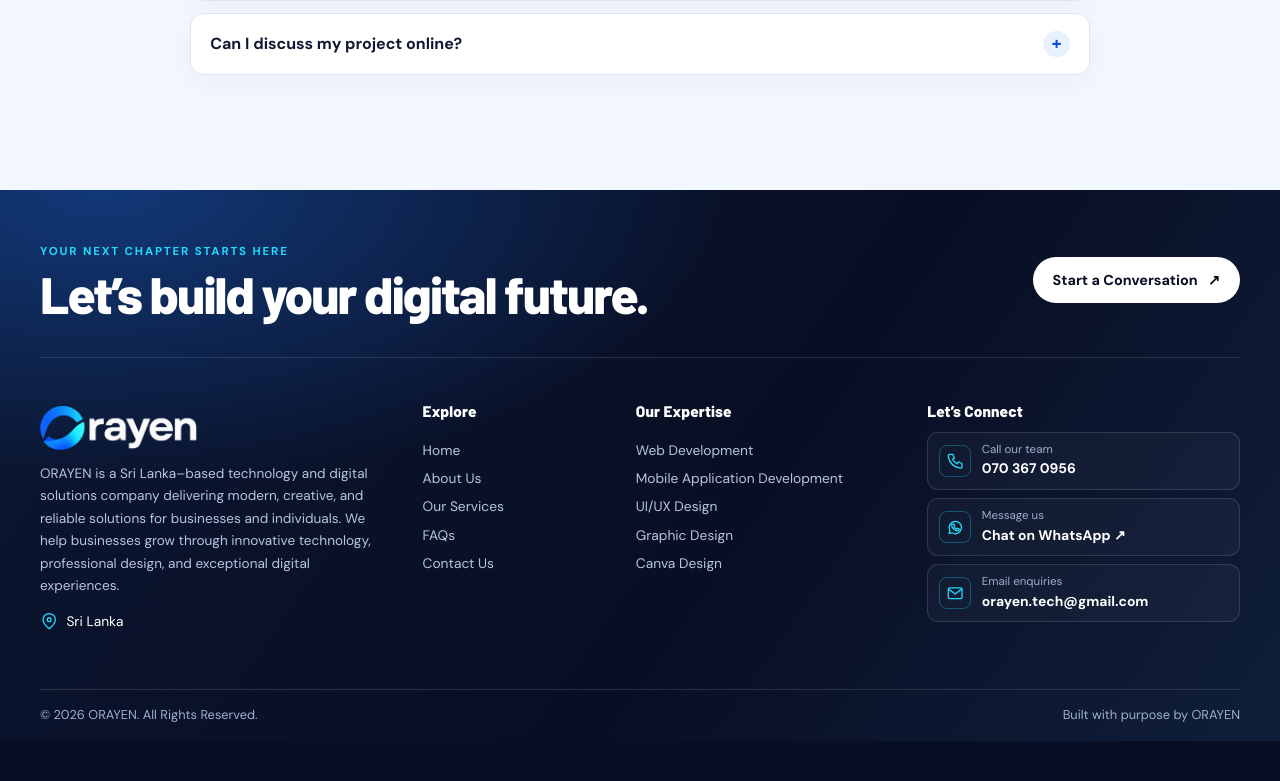
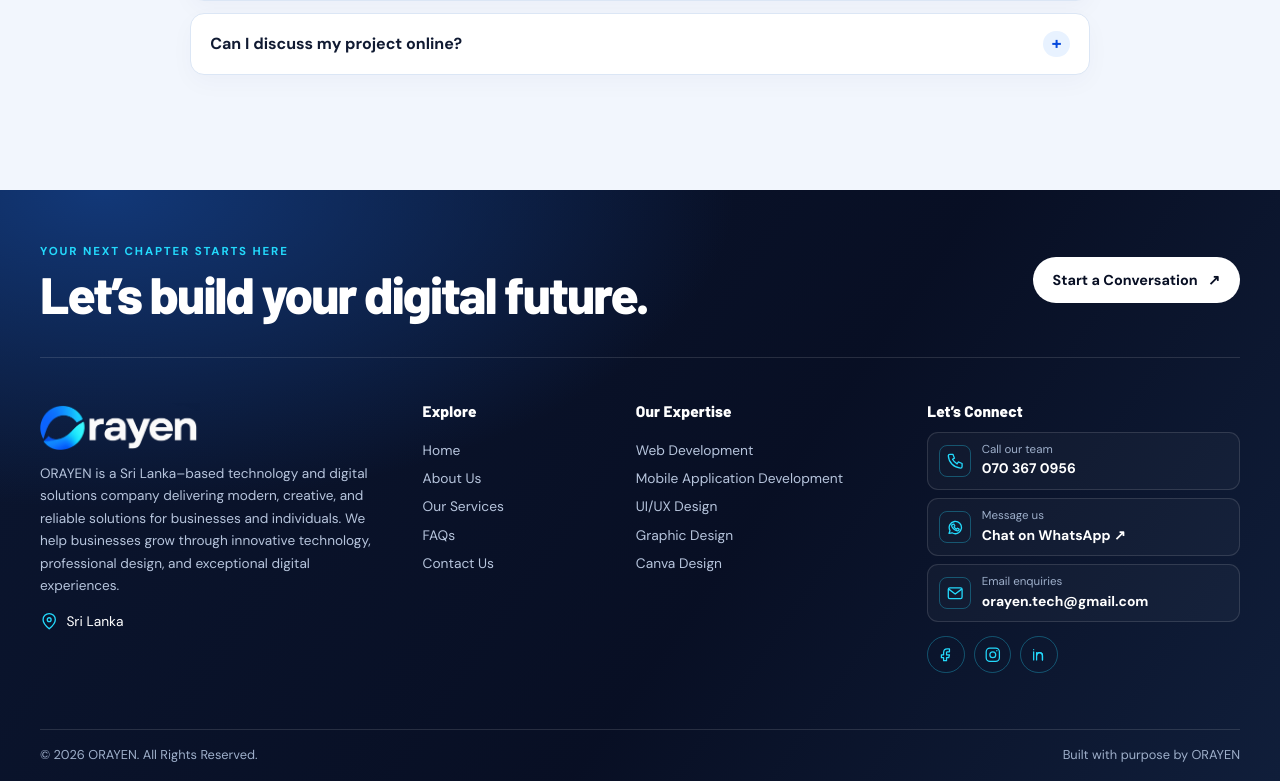
Before and after one commit to Orayen-Tech/orayen-website-v3, a React (Vite) app: page / in a window 1280 px wide. Shown: the part 4803-5584 px from the top of the page. Before the commit the page ends 5544 px from the top, so only its background shows below. Built offline with nearby package versions, Linux system fonts and the light colour scheme.

Commit message:
feat: add social media icons to footer

```diff
--- a/src/index.css
+++ b/src/index.css
@@ -219,6 +219,10 @@ h2 + .body-copy { margin-top: 1.4rem; }
 .footer-contact-copy { @apply flex flex-col; min-width: 0; gap: .12rem; }
 .footer-contact-label { color: #9eafca; font-size: .72rem; line-height: 1.3; }
 .footer-contact-value { color: white; font-size: .87rem; font-weight: 700; line-height: 1.4; overflow-wrap: anywhere; }
+.footer-socials { @apply flex items-center; gap: .55rem; margin-top: .35rem; }
+.footer-socials a { @apply grid place-items-center; width: 2.35rem; height: 2.35rem; border: 1px solid #23d9fc50; border-radius: 50%; color: var(--cyan); transition: color .2s, background .2s, transform .2s; }
+.footer-socials a:hover { transform: translateY(-2px); background: #ffffff10; color: white; }
+.footer-socials svg { width: 1.1rem; height: 1.1rem; fill: none; stroke: currentColor; stroke-width: 1.7; stroke-linecap: round; stroke-linejoin: round; }
 .footer-bottom {
   @apply flex justify-between flex-wrap;
   gap: .5rem 1.5rem;
--- a/src/main.jsx
+++ b/src/main.jsx
@@ -335,6 +335,26 @@ function Footer({ onSelectService }) {
                 <span className="footer-contact-value">orayen.tech@gmail.com</span>
               </span>
             </a>
+            <div className="footer-socials" aria-label="Social media">
+              <a href="https://www.facebook.com/" target="_blank" rel="noopener noreferrer" aria-label="Facebook">
+                <svg viewBox="0 0 24 24" aria-hidden="true">
+                  <path d="M14 8h3V4h-3c-2.8 0-5 2.2-5 5v3H6v4h3v4h4v-4h3l1-4h-4V9c0-.6.4-1 1-1Z" />
+                </svg>
+              </a>
+              <a href="https://www.instagram.com/" target="_blank" rel="noopener noreferrer" aria-label="Instagram">
+                <svg viewBox="0 0 24 24" aria-hidden="true">
+                  <rect x="3" y="3" width="18" height="18" rx="5" />
+                  <circle cx="12" cy="12" r="4" />
+                  <circle cx="17.5" cy="6.5" r="1" fill="currentColor" stroke="none" />
+                </svg>
+              </a>
+              <a href="https://www.linkedin.com/" target="_blank" rel="noopener noreferrer" aria-label="LinkedIn">
+                <svg viewBox="0 0 24 24" aria-hidden="true">
+                  <path d="M5 8v11M5 5v.1M9 19v-6a4 4 0 0 1 8 0v6M9 9v10" />
+                  <path d="M17 19v-6a4 4 0 0 0-8 0" />
+                </svg>
+              </a>
+            </div>
           </div>
         </div>
 
```
